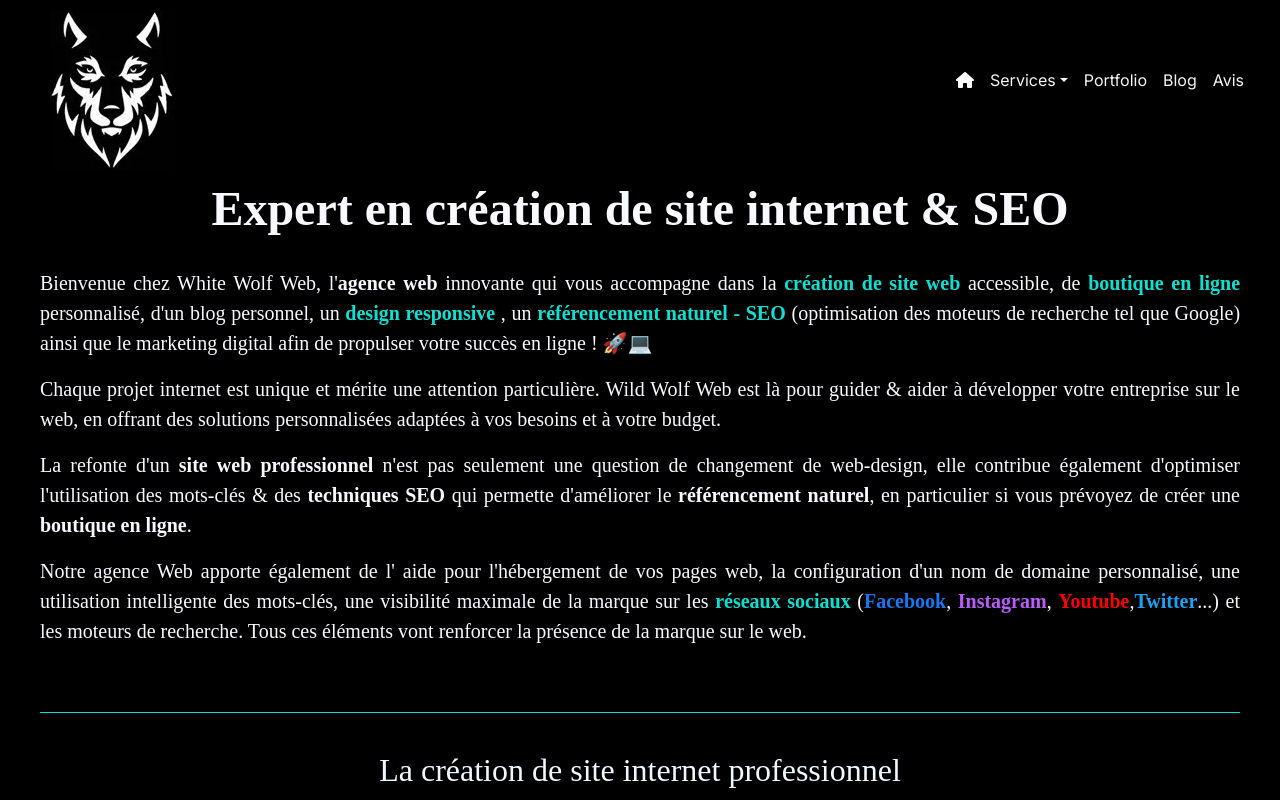
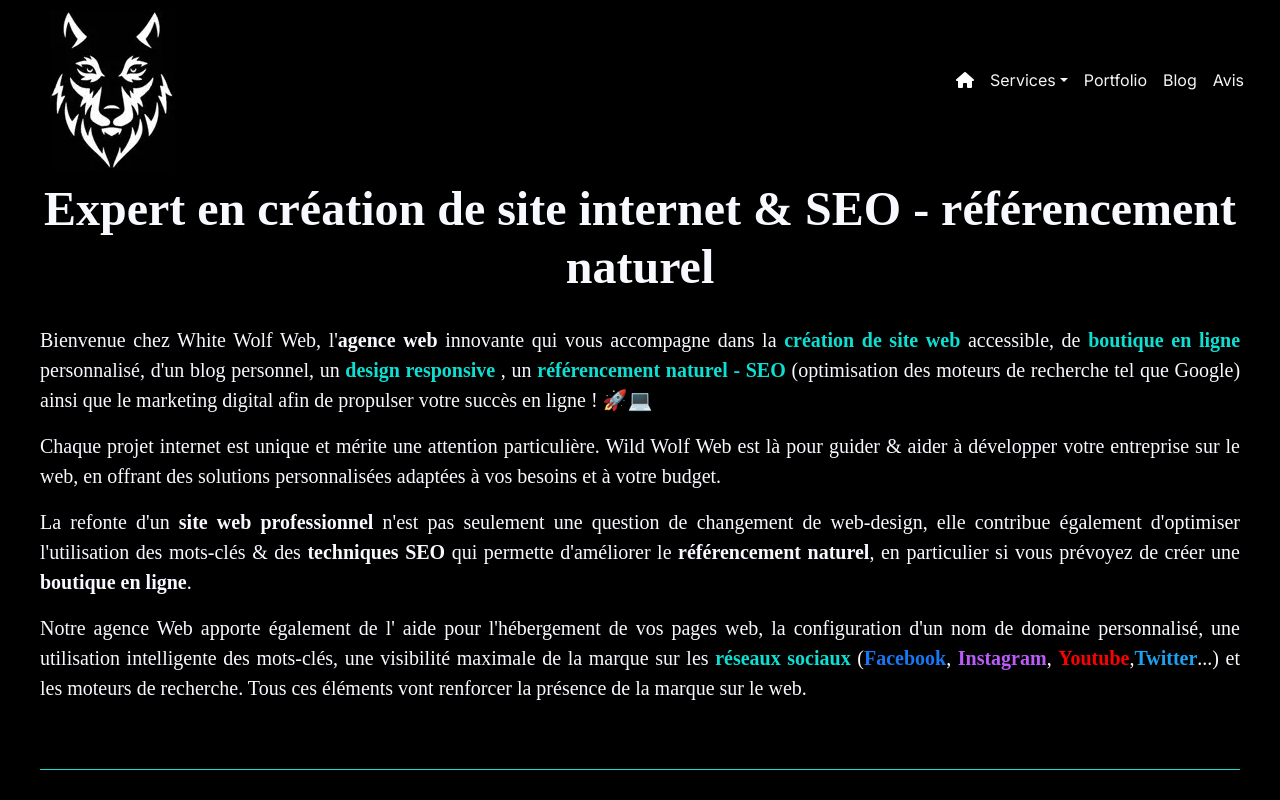
Before and after one commit to White-Wolf-Web/White-wolf-web.com, a Next.js app: page / in a window 1280 px wide. Shown: the top 800 px of the page. Built offline with nearby package versions, Linux system fonts and the light colour scheme.

Commit message:
Update page.js

```diff
--- a/app/page.js
+++ b/app/page.js
@@ -10,9 +10,9 @@ import MetadataHomePage from "@/components/Metadata/MetadataHomePage";
 // import { Metadata } from "next";
 
 export const metadata = {
-	title: "Creation de site internet - référencement SEO 💻",
+	title: "Création de site internet - référencement SEO 💻",
 	description:
-		"Agence Web innovante: création de site web, internet, design, référencement naturel SEO et marketing digital afin de propulser votre succès en ligne!🚀💻",
+		"Agence Web innovante: création de site internet - web, design, référencement naturel SEO et marketing digital afin de propulser votre succès en ligne!🚀💻",
 	alternates: {
 		canonical: "https://www.white-wolf-web.com/",
 	},
@@ -21,7 +21,7 @@ export default function Home() {
 	return (
 		<>
 			<div className={styles.bienvenueContent}>
-				<h1>Expert en création de site internet & SEO</h1>
+				<h1>Expert en création de site internet & SEO - référencement naturel</h1>
 				<p>
 					Bienvenue chez White Wolf Web, l&apos;<strong>agence web</strong> innovante qui vous accompagne dans la{" "}
 					<Link href="/articles/creation-site-web" className={styles.internalLink}>
```
